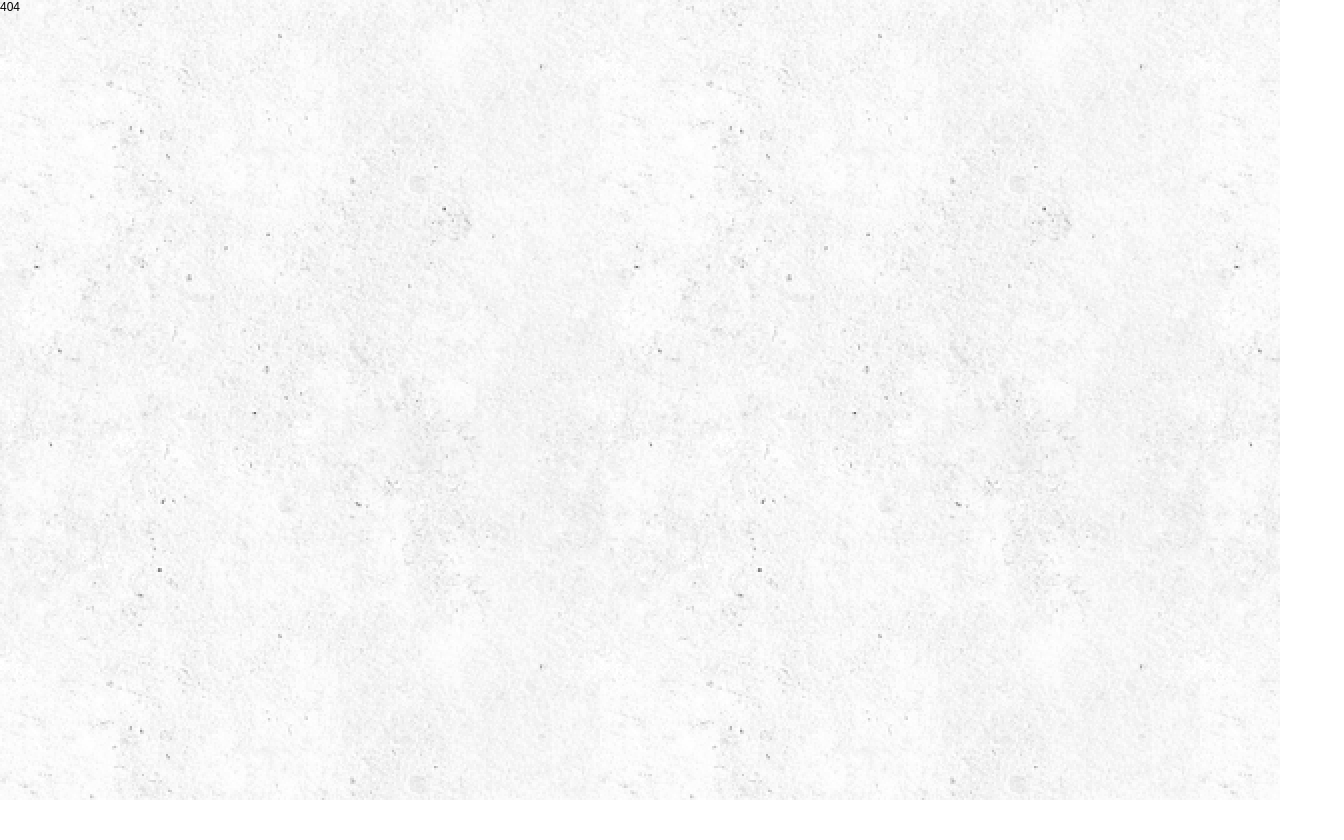
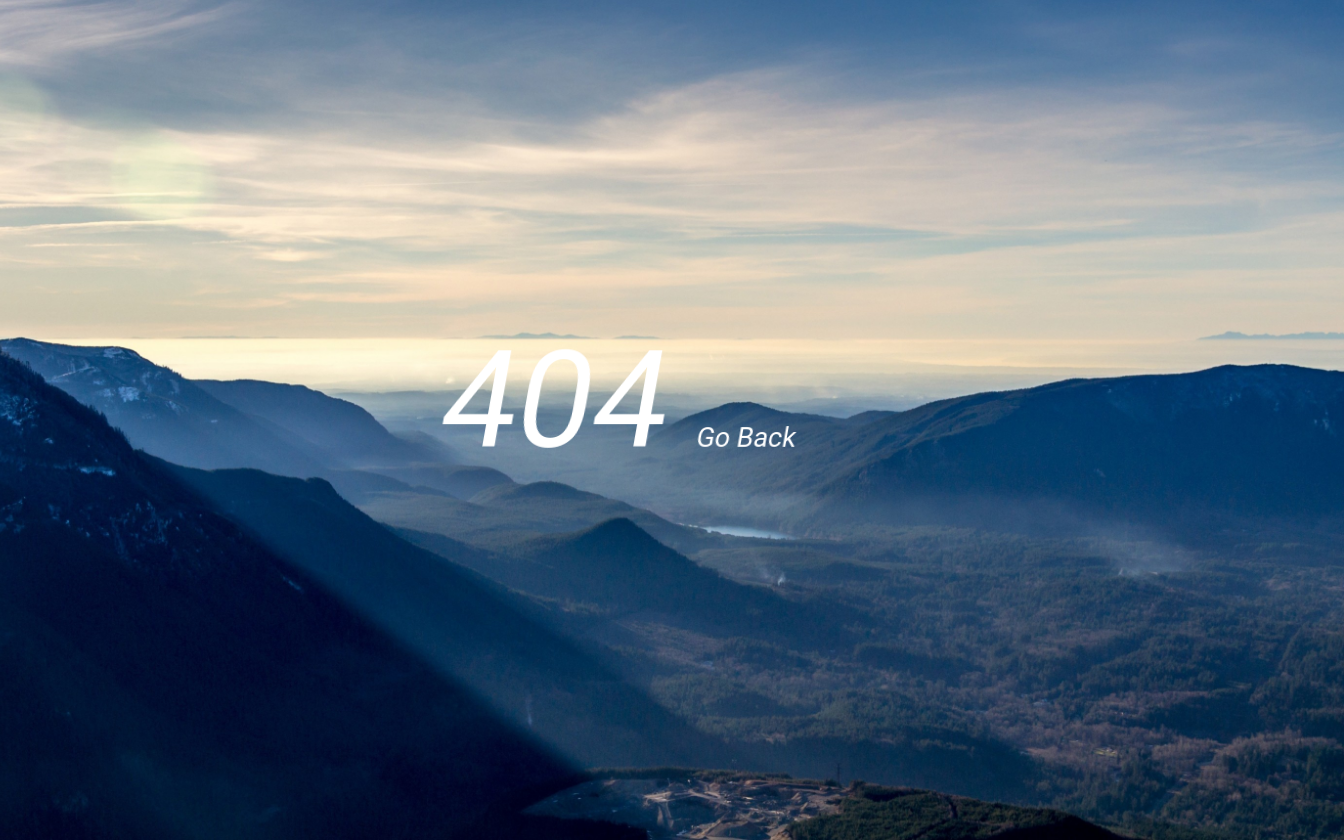
Before and after one commit to Ullrtheglorious/professional_portfolio, a plain HTML site: page 404.html in a window 1280 px wide. Shown: the whole page, 1344 px wide, since content can reach past the window. Before the commit the page ends 800 px from the top, so only its background shows below. Drawn offline with nearby package versions, Linux system fonts and the light colour scheme.

Commit message:
css changes and js reset

```diff
--- a/404.html
+++ b/404.html
@@ -1,18 +1,19 @@
 <!DOCTYPE html>
 <html>
 <head>
-    <meta charset="utf-8" />
-    <meta http-equiv="X-UA-Compatible" content="IE=edge">
-    <title>404</title>
+    <title>Not Found</title>
+    <link rel="icon" type="image/png" href="assets/images/icon.png">
     <meta name="viewport" content="width=device-width, initial-scale=1">
-    <link rel="stylesheet" type="text/css" media="screen" href="assets/css/style.css" />
+    <script src="https://code.jquery.com/jquery-3.3.1.js" integrity="sha256-2Kok7MbOyxpgUVvAk/HJ2jigOSYS2auK4Pfzbm7uH60=" crossorigin="anonymous"></script>
+    <link rel="stylesheet" type="text/css" media="screen" href="assets/css/404.css" />
+    <script src="assets/js/script.js"></script>
 </head>
 <body>
-    <div class="distortion" contenteditable>
+    <div class="distortion">
         <span class="distortion">404</span>
-
+        <a class"back" href="index.html">Go Back</a>
     </div>
-
+    <div class="bg"></div>
     <svg xmlns="http://www.w3.org/2000/svg" version="1.1">
         <defs>
             <filter id="dist-01">
--- /dev/null
+++ b/assets/css/404.css
@@ -0,0 +1,85 @@
+.bg {
+    width: 100%;
+    height: 100%;
+
+    position: absolute;
+    top: 0;
+    left: 0;
+    z-index: -2;
+
+    background: url('../images/misty.jpg') no-repeat center center;
+    background-size: cover;
+
+    transform: scale(1.1);
+  }
+body {
+  font-family: 'Roboto', sans-serif;
+  font-size: 10vw;
+  height: 100vh;
+  display: flex;
+  background: mix(black, #3B403A, 70%);
+  overflow: hidden;
+}
+a {
+    font-size: .2em;
+    text-decoration: none;
+    color: white;
+    text-align: center;
+}
+
+svg {
+  display: none;
+}
+
+.distortion {
+  margin: auto;
+  text-align: center;
+  animation: transform 2.5s steps(10) infinite, glitch 3.2s infinite;
+  color: #ffffff;
+
+
+}
+
+@keyframes glitch {
+  45% {
+    filter: none;
+  }
+  46% {
+    filter: url(#dist-01);
+  }
+  47% {
+    filter: url(#dist-02);
+  }
+  48% {
+    filter: url(#dist-03);
+  }
+  50% {
+    filter: none;
+  }
+  95% {
+    filter: none;
+  }
+  96% {
+    filter:  url(#dist-02);
+  }
+  97% {
+    filter:  url(#dist-04);
+  }
+}
+
+@keyframes transform {
+  0% {
+    transform: translate(-5%, -5%) skew(-10deg) scale(1.05);
+  }
+  1% {
+    transform: none;
+  }
+  88% {
+    transform: none;
+  }
+  89% {
+    transform: translate(5%, 10%) scale(1.05);
+  }
+  90% {
+    transform: none;
+  }
--- a/assets/css/style.css
+++ b/assets/css/style.css
@@ -33,7 +33,7 @@ a:hover {
 .hex {
 	width:150px;
 	height:86px;
-	background-color: #ccc;
+	background-color: #ffffff;
 	background-repeat: no-repeat;
 	background-position: 50% 50%;
 	-webkit-background-size: auto 173px;
@@ -185,73 +185,6 @@ a:hover {
 		background:  #557F9A;
 	}
 
-	/* 404 page glitch */
-
-/* body {
-  font-family: 'Roboto', sans-serif;
-  font-size: 10vw;
-  height: 100vh;
-  display: flex;
-  background: mix(black, #3B403A, 70%);
-}
-
-svg {
-  display: none;
-}
-
-.distortion {
-  margin: auto;
-  text-align: center;
-  animation: transform 2.5s steps(10) infinite, glitch 3.2s infinite;
-  color: #276096;
-
-
-}
-
-@keyframes glitch {
-  45% {
-    filter: none;
-  }
-  46% {
-    filter: url(#dist-01);
-  }
-  47% {
-    filter: url(#dist-02);
-  }
-  48% {
-    filter: url(#dist-03);
-  }
-  50% {
-    filter: none;
-  }
-  95% {
-    filter: none;
-  }
-  96% {
-    filter:  url(#dist-02);
-  }
-  97% {
-    filter:  url(#dist-04);
-  }
-}
-
-@keyframes transform {
-  0% {
-    transform: translate(-5%, -5%) skew(-10deg) scale(1.05);
-  }
-  1% {
-    transform: none;
-  }
-  88% {
-    transform: none;
-  }
-  89% {
-    transform: translate(5%, 10%) scale(1.05);
-  }
-  90% {
-    transform: none;
-  }
-} */
 .bg {
     width: 100%;
     height: 100%;
@@ -261,7 +194,7 @@ svg {
     left: 0;
     z-index: -2;
 
-    background: url('http://www.helwyssocietyforum.com/wp-content/uploads/2011/12/Best-top-desktop-hd-wall-wood-wallpaper-wood-wallpapers-wall-picture-image-241.jpg') no-repeat center center;
+    background: url('../images/misty.jpg') no-repeat center center;
     background-size: cover;
 
     transform: scale(1.1);
```
Also changed, not shown: index.html (+8 -8 lines), assets/images/404.png (added), assets/images/misty.jpg (added).
